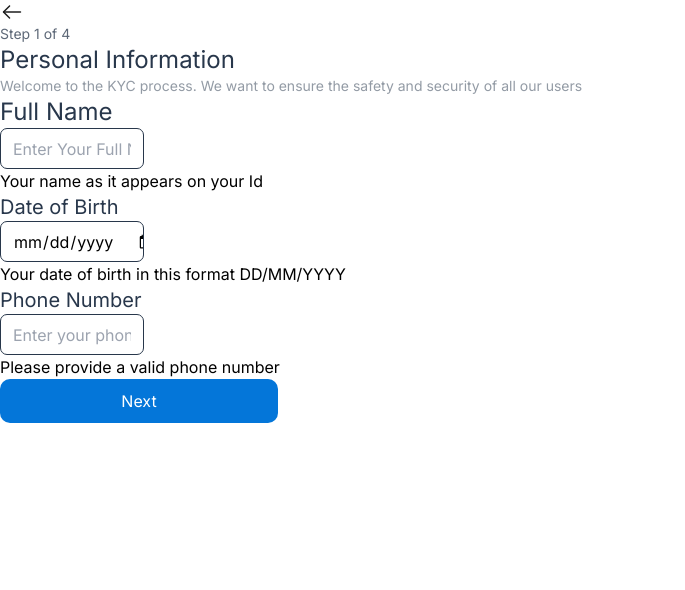
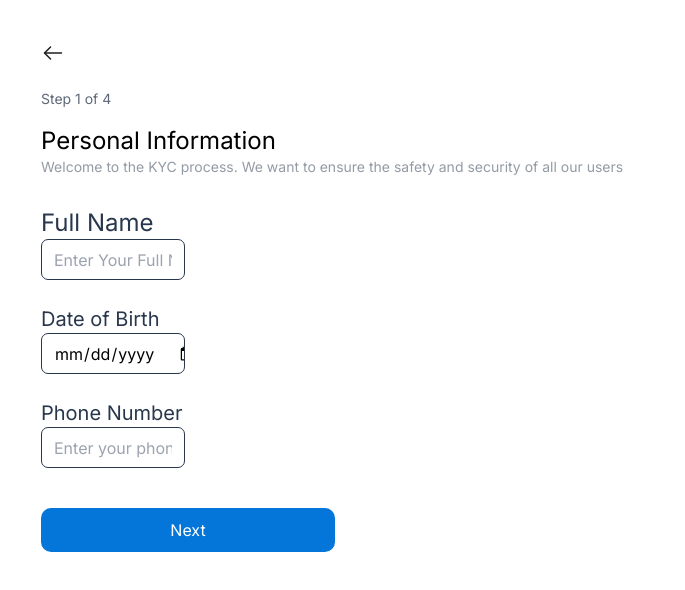
Before and after one commit to Maxwell011/moni-finance, a Next.js app: page /setup/personal in a window 1280 px wide. Shown: the top 590 px of the page, without its empty margins (0-685 px from the left). Built offline with nearby package versions, Linux system fonts and the light colour scheme.

Commit message:
Refactor personal information form layout

```diff
--- a/src/app/setup/personal/page.tsx
+++ b/src/app/setup/personal/page.tsx
@@ -4,12 +4,18 @@ import Link from "next/link";
 export default function PersonalInformation() {
   return (
     <>
-      <section>
-        <Image src='/arrow-left.svg' alt='Arrow left' width={24} height={24} />
+      <section className='m-[41px]'>
+        <Image
+          src='/arrow-left.svg'
+          alt='Arrow left'
+          width={24}
+          height={24}
+          className='mb-6'
+        />
         <div>
-          <p className='text-sm text-[#5e6978]'>Step 1 of 4</p>
-          <h1 className='text-2xl text-[#28374B]'>Personal Information</h1>
-          <p className='text-sm text-[#939BA5]'>
+          <p className='text-sm text-[#5e6978] mb-4'>Step 1 of 4</p>
+          <h1 className='text-2xl text-[#28374B]mb-2'>Personal Information</h1>
+          <p className='text-sm text-[#939BA5] mb-[30px]'>
             Welcome to the KYC process. We want to ensure the safety and
             security of all our users
           </p>
@@ -19,9 +25,8 @@ export default function PersonalInformation() {
           <input
             type='text'
             placeholder='Enter Your Full Name'
-            className='w-full sm:w-36 h-10 sm:h-[41px] input-style flex items-center border rounded-[7px] border-solid border-[#28374B]'
+            className='w-full sm:w-36 h-10 sm:h-[41px] input-style flex items-center border rounded-[7px] border-solid border-[#28374B] mb-[25px]'
           />
-          <p>Your name as it appears on your Id</p>
           <label className='text-[#28374B] lg:text-xl  sm:text-sm not-italic font-normal leading-[normal]'>
             Date of Birth
           </label>
@@ -29,19 +34,17 @@ export default function PersonalInformation() {
             type='date'
             name='birth'
             placeholder='Enter your date of birth'
-            className='w-full sm:w-36 h-10 sm:h-[41px] input-style flex items-center border rounded-[7px] border-solid border-[#28374B]'
+            className='w-full sm:w-36 h-10 sm:h-[41px] input-style flex items-center border rounded-[7px] border-solid border-[#28374B] mb-[25px]'
           />
-          <p>Your date of birth in this format DD/MM/YYYY</p>
           <label className='text-[#28374B] sm:text-xl lg:tex-2xl not-italic font-normal leading-[normal]'>
             Phone Number
           </label>
           <input
             type='text'
             placeholder='Enter your phone number'
-            className='w-full sm:w-36 h-10 sm:h-[41px] input-style flex items-center border rounded-[7px] border-solid border-[#28374B]'
+            className='w-full sm:w-36 h-10 sm:h-[41px] input-style flex items-center border rounded-[7px] border-solid border-[#28374B] mb-[40px]'
           />
-          <p>Please provide a valid phone number</p>
-          <button className='flex w-[278px] justify-center items-center gap-4 text-white text-base not-italic font-normal leading-[normal] p-3 rounded-[10px] bg-[#0476D9]'>
+          <button className='flex w-[294px] justify-center items-center gap-4 text-white text-base not-italic font-normal leading-[normal] p-3 rounded-[10px] bg-[#0476D9]'>
             <Link href='/setup/address' legacyBehavior>
               Next
             </Link>
```
